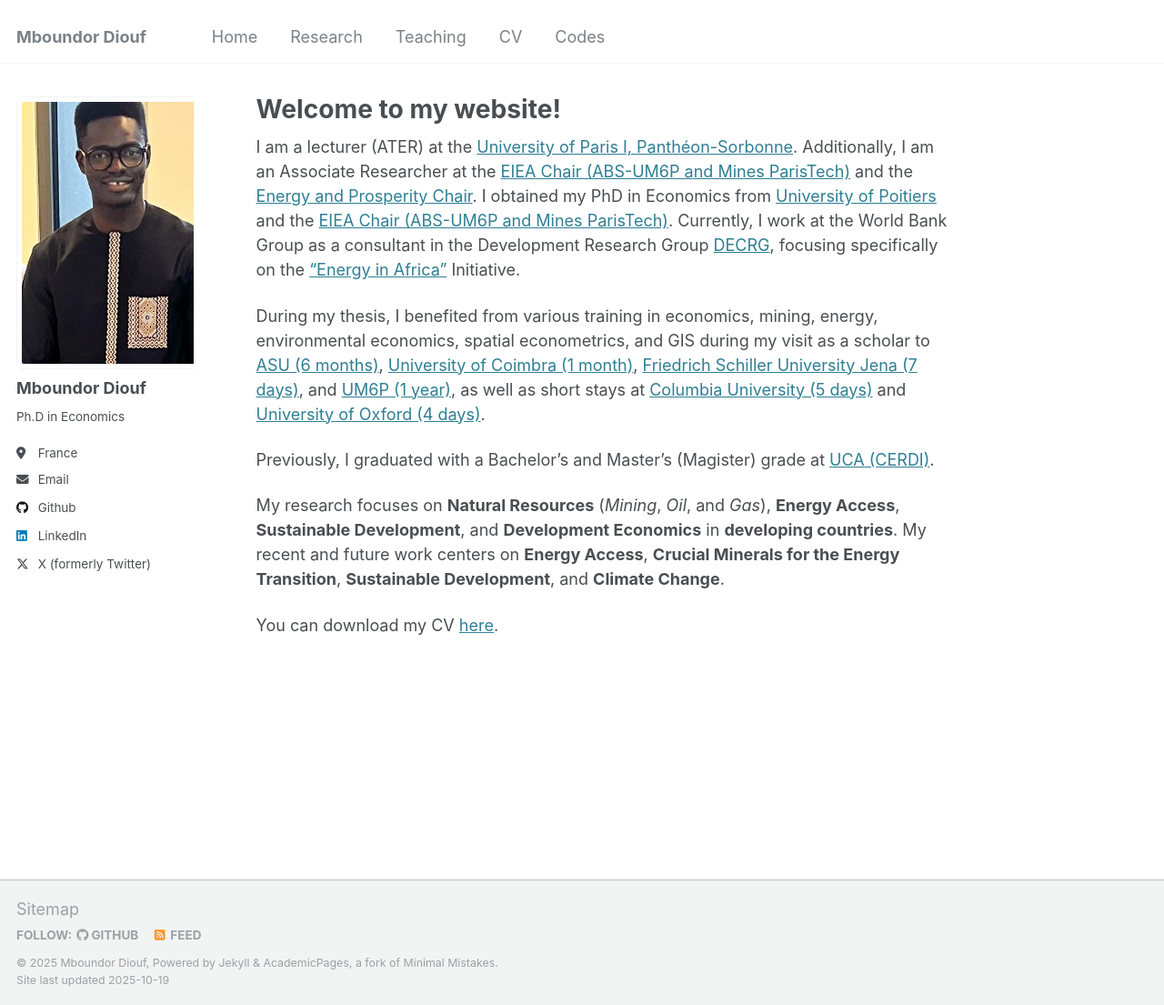
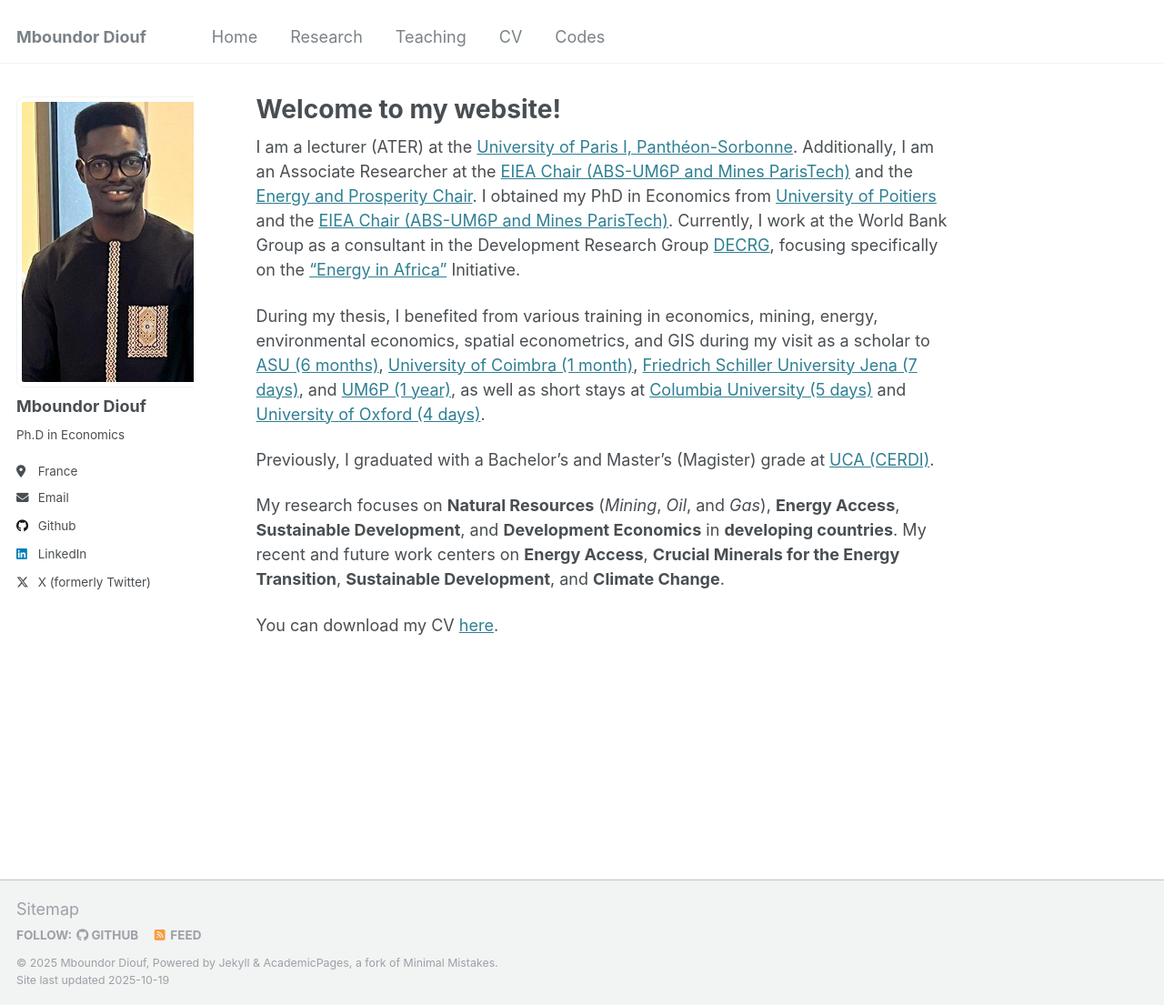
Before and after one commit to mboundordiouf/mboundordiouf.github.io, a Jekyll site: the page built from _pages/about.md, in a window 1280 px wide and 1105 px high. Shown: the whole window at 91% size. Built offline with Jekyll 4.4.1, drawn with Linux system fonts in a browser that asks for light colours.

Commit message:
Increase avatar height from 300px to 320px

```diff
--- a/_sass/custom.scss
+++ b/_sass/custom.scss
@@ -6,7 +6,7 @@
 .author__avatar img {
     max-width: 250px !important;  /* Largeur du rectangle */
     width: 250px !important;
-    height: 300px !important;  /* Hauteur du rectangle */
+    height: 320px !important;  /* Hauteur du rectangle */
     object-fit: cover !important;  /* Recadrage automatique pour remplir le rectangle */
     border-radius: 8px !important;  /* Coins légèrement arrondis (0 pour rectangle parfait) */
 }
```
